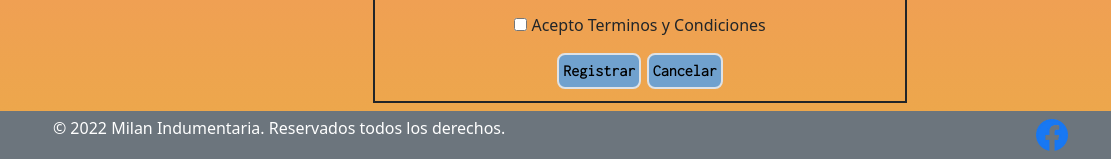
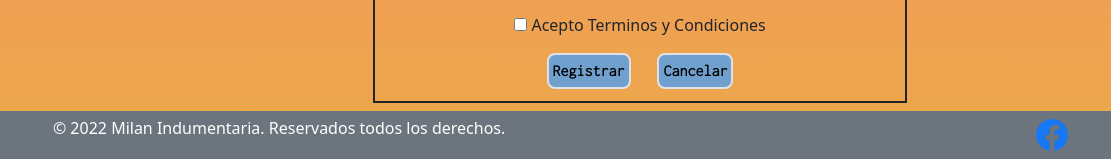
Before and after one commit to smasters90/MilanIndumentaria_Js, a plain HTML site: page pages/login.html in a window 1280 px wide. Shown: the part 669-828 px from the top of the page, 0-1111 px from the left. Drawn offline with nearby package versions, Linux system fonts and the light colour scheme; a web font is replaced by a local one.

Commit message:
desafio bootstrap correccion

```diff
--- a/pages/login.html
+++ b/pages/login.html
@@ -60,7 +60,7 @@
             <div class="form__checkbox d-inline py-1 my-1">
                 <input type="checkbox" required> <label class="form__checkbox--texto"> Acepto Terminos y Condiciones</label>
             </div>
-            <div class="form__botones d-flex flex-row justify-content-around col-8 col-md-4">
+            <div class="form__botones d-flex flex-row justify-content-around col-8 col-md-4 col-xl-5">
                 <input class="d-inline p-1 my-1 border rounded-3 fw-bold" type="submit" value="Registrar">
                 <input class="d-inline p-1 my-1 border rounded-3 fw-bold" type="reset" value="Cancelar">
             </div>
```
